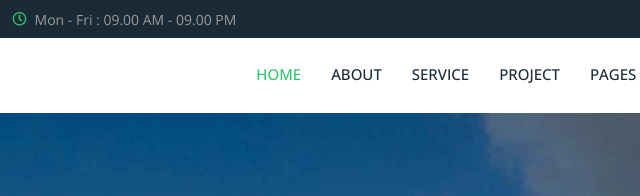
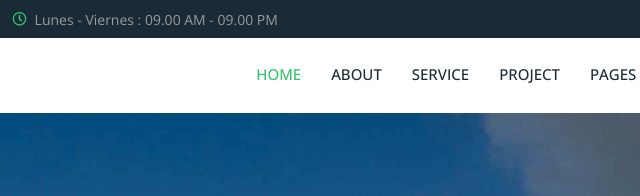
Before and after one commit to luisda0412/Taller-de-Costura, a plain HTML site: page index.html in a window 1280 px wide. Shown: the top 196 px of the page, 277-917 px from the left. Drawn offline with nearby package versions, Linux system fonts and the light colour scheme.

Commit message:
cambios de prueba laptop

```diff
--- a/index.html
+++ b/index.html
@@ -52,7 +52,7 @@
                 </div>
                 <div class="h-100 d-inline-flex align-items-center">
                     <small class="far fa-clock text-primary me-2"></small>
-                    <small>Mon - Fri : 09.00 AM - 09.00 PM</small>
+                    <small>Lunes - Viernes : 09.00 AM - 09.00 PM</small>
                 </div>
             </div>
             <div class="col-lg-5 px-5 text-end">
```
